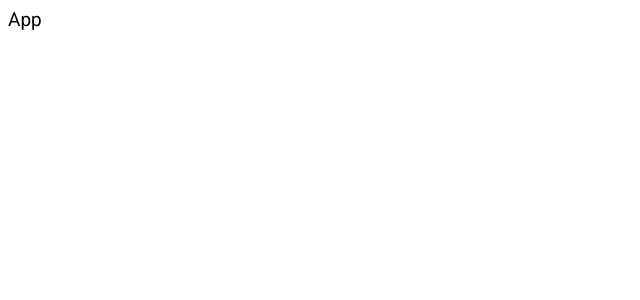
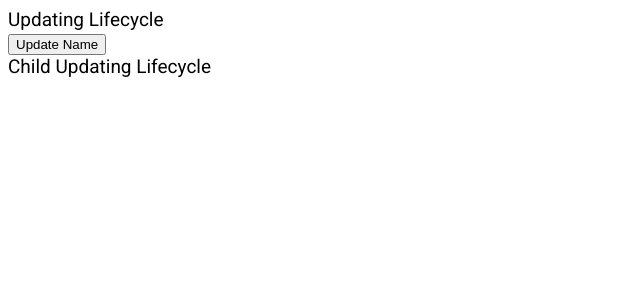
Before and after one commit to PrinceKhunt16/React, a React (Create React App) app: page / in a window 1280 px wide. Shown: the top 300 px of the page, without its empty margins (0-640 px from the left). Built offline with nearby package versions, Linux system fonts and the light colour scheme.

Commit message:
Mounting and Update phase

```diff
--- a/src/App.js
+++ /dev/null
@@ -1,9 +0,0 @@
-import React from 'react'
-
-const App = () => {
-  return (
-    <div>App</div>
-  )
-}
-
-export default App
--- /dev/null
+++ b/src/App.jsx
@@ -0,0 +1,14 @@
+import React from 'react';
+import MountingLifecycle from './components/Lifecycle/MountingLifecycle';
+import UpdatingLifecycle from './components/Lifecycle/UpdatingLifecycle';
+
+const App = () => {
+    return (
+        <div>
+            {/* <MountingLifecycle /> */}
+            <UpdatingLifecycle />
+        </div>
+    )
+}
+
+export default App;
--- /dev/null
+++ b/src/components/Lifecycle/ChildMountingLifecycle.jsx
@@ -0,0 +1,26 @@
+import React, { Component } from 'react'
+
+class ChildMountingLifecycle extends Component {
+    constructor(props) {
+        super(props);
+        console.log('child constructor');
+    }
+
+    static getDerivedStateFromProps(props, state) {
+        console.log('child getDerivedStateFromProps');
+        return null;
+    }
+
+    componentDidMount() {
+        console.log('child componentDidMount');
+    }
+
+    render() {
+        console.log('child render');
+        return (
+            <div> Child Mounting Lifecycle</div>
+        )
+    }
+}
+
+export default ChildMountingLifecycle;
--- /dev/null
+++ b/src/components/Lifecycle/ChildUpdatingLifecycle.jsx
@@ -0,0 +1,41 @@
+import React, { Component } from 'react'
+
+class ChildUpdatingLifecycle extends Component {
+    constructor(props) {
+        super(props);
+
+        this.state = {
+            name: 'john'
+        }
+    }
+
+    static getDerivedStateFromProps(props, state) {
+        console.log('child getDerivedStateFromProps');
+        return null;
+    }
+
+    shouldComponentUpdate() {
+        console.log('child shouldComponentUpdate');
+        return true;
+    }
+
+    getSnapshotBeforeUpdate(prevProps, prevState){
+        console.log('child getSnapshotBeforeUpdate');
+        return true;
+    }
+
+    componentDidUpdate(){
+        console.log('child componentDidUpdate');
+    }
+
+    render() {
+        console.log('child render');
+        return (
+            <>
+                <div>Child Updating Lifecycle</div>
+            </>
+        )
+    }
+}
+
+export default ChildUpdatingLifecycle;
--- /dev/null
+++ b/src/components/Lifecycle/MountingLifecycle.jsx
@@ -0,0 +1,30 @@
+import React, { Component } from 'react'
+import ChildMountingLifecycle from './ChildMountingLifecycle';
+
+class MountingLifecycle extends Component {
+    constructor(props) {
+        super(props);
+        console.log('constructor');
+    }
+
+    static getDerivedStateFromProps(props, state) {
+        console.log('getDerivedStateFromProps');
+        return null;
+    }
+
+    componentDidMount() {
+        console.log('componentDidMount');
+    }
+
+    render() {
+        console.log('render');
+        return (
+            <>
+                <div>Mounting Lifecycle</div>
+                <ChildMountingLifecycle />
+            </>
+        )
+    }
+}
+
+export default MountingLifecycle;
--- /dev/null
+++ b/src/components/Lifecycle/UpdatingLifecycle.jsx
@@ -0,0 +1,50 @@
+import React, { Component } from 'react'
+import ChildUpdatingLifecycle from './ChildUpdatingLifecycle';
+
+class UpdatingLifecycle extends Component {
+    constructor(props) {
+        super(props);
+
+        this.state = {
+            name: 'john'
+        }
+    }
+
+    static getDerivedStateFromProps(props, state) {
+        console.log('getDerivedStateFromProps');
+        return null;
+    }
+
+    shouldComponentUpdate() {
+        console.log('shouldComponentUpdate');
+        return true;
+    }
+
+    getSnapshotBeforeUpdate(prevProps, prevState){
+        console.log('getSnapshotBeforeUpdate');
+        return null;
+    }
+
+    componentDidUpdate(){
+        console.log('componentDidUpdate');
+    }
+
+    handleUpdateName = () => {
+        this.setState({
+            name: 'tom'
+        });
+    }
+
+    render() {
+        console.log('render');
+        return (
+            <>
+                <div>Updating Lifecycle</div>
+                <button onClick={this.handleUpdateName}>Update Name</button>
+                <ChildUpdatingLifecycle />
+            </>
+        )
+    }
+}
+
+export default UpdatingLifecycle;
--- a/src/index.js
+++ b/src/index.js
@@ -4,8 +4,4 @@ import './index.css';
 import App from './App';
 
 const root = ReactDOM.createRoot(document.getElementById('root'));
-root.render(
-  <React.StrictMode>
-    <App />
-  </React.StrictMode>
-);
+root.render(<App />);
```
Also changed, not shown: src/theory/LifecycleMethods.txt (added).
